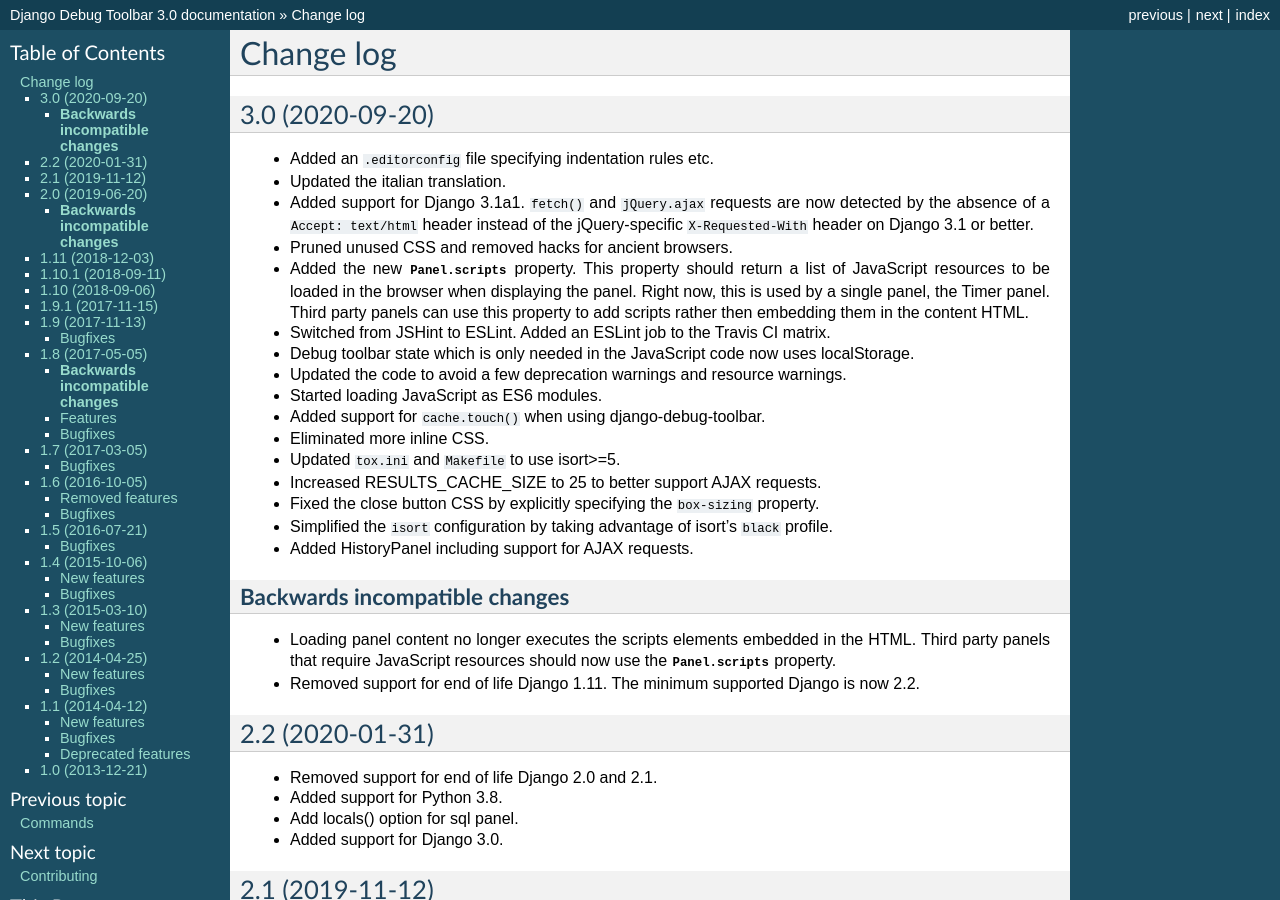
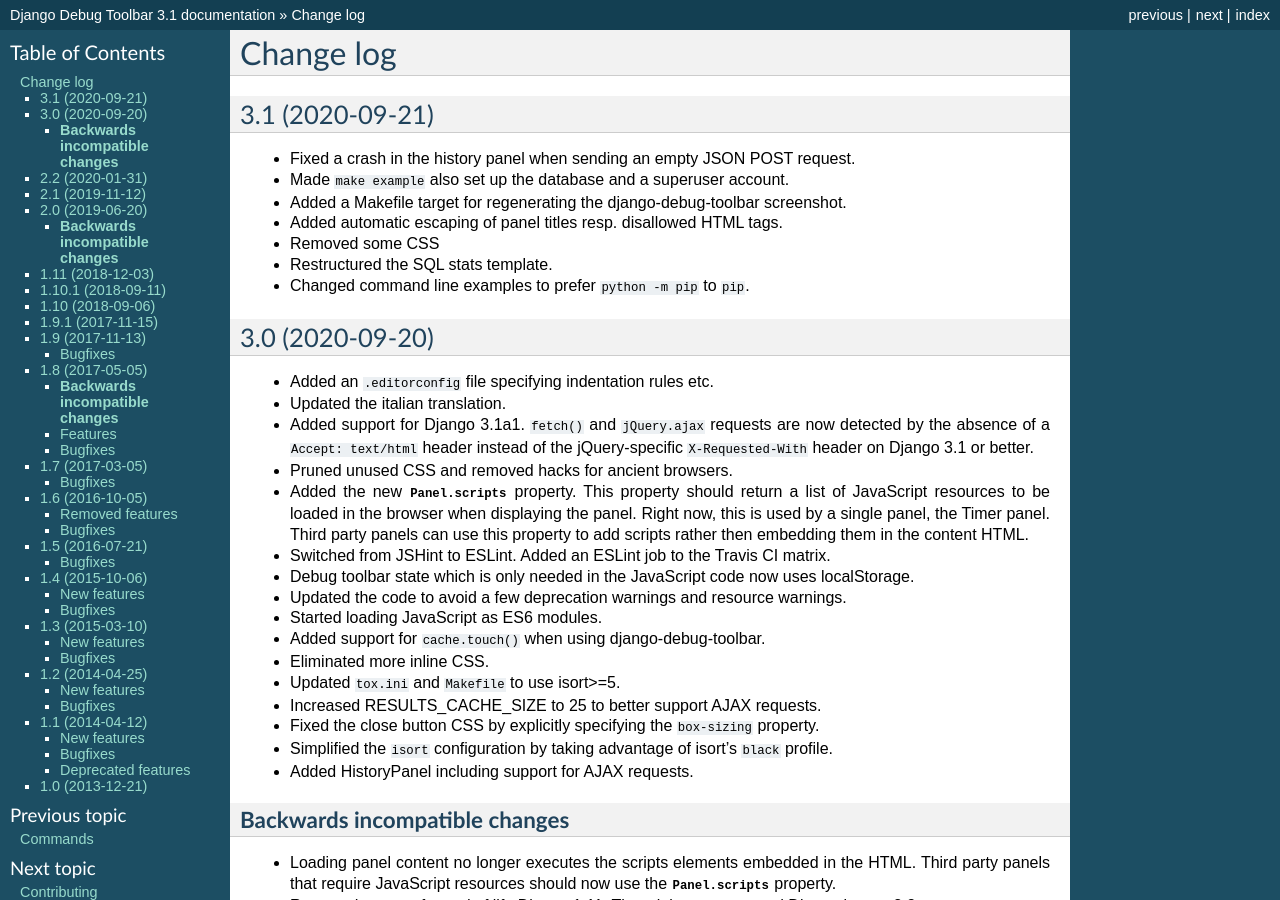
Before and after one commit to jazzband/django-debug-toolbar, a Sphinx documentation site: the page built from docs/changes.rst, in a window 1280 px wide and 900 px high. Built offline with Sphinx 7.4.7, drawn with Linux system fonts in a browser that asks for light colours; some of the changed text lies outside the part shown.

Commit message:
django-debug-toolbar 3.1

```diff
--- a/README.rst
+++ b/README.rst
@@ -30,7 +30,7 @@
 In addition to the built-in panels, a number of third-party panels are
 contributed by the community.
 
-The current stable version of the Debug Toolbar is 3.0. It works on
+The current stable version of the Debug Toolbar is 3.1. It works on
 Django ≥ 2.2.
 
 Documentation, including installation and configuration instructions, is
--- a/docs/changes.rst
+++ b/docs/changes.rst
@@ -1,5 +1,20 @@
 Change log
 ==========
+
+3.1 (2020-09-21)
+----------------
+
+* Fixed a crash in the history panel when sending an empty JSON POST
+  request.
+* Made ``make example`` also set up the database and a superuser
+  account.
+* Added a Makefile target for regenerating the django-debug-toolbar
+  screenshot.
+* Added automatic escaping of panel titles resp. disallowed HTML tags.
+* Removed some CSS
+* Restructured the SQL stats template.
+* Changed command line examples to prefer ``python -m pip`` to ``pip``.
+
 
 3.0 (2020-09-20)
 ----------------
--- a/docs/conf.py
+++ b/docs/conf.py
@@ -59,9 +59,9 @@
 # built documents.
 #
 # The short X.Y version.
-version = "3.0"
+version = "3.1"
 # The full version, including alpha/beta/rc tags.
-release = "3.0"
+release = "3.1"
 
 # The language for content autogenerated by Sphinx. Refer to documentation
 # for a list of supported languages.
--- a/setup.cfg
+++ b/setup.cfg
@@ -1,6 +1,6 @@
 [metadata]
 name = django-debug-toolbar
-version = 3.0
+version = 3.1
 description = A configurable set of panels that display various debug information about the current request/response.
 long_description = file: README.rst
 author = Rob Hudson
```
